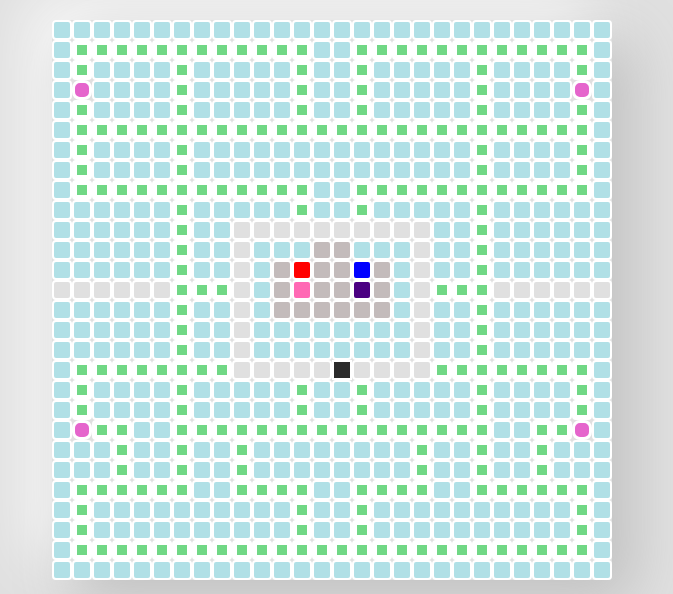
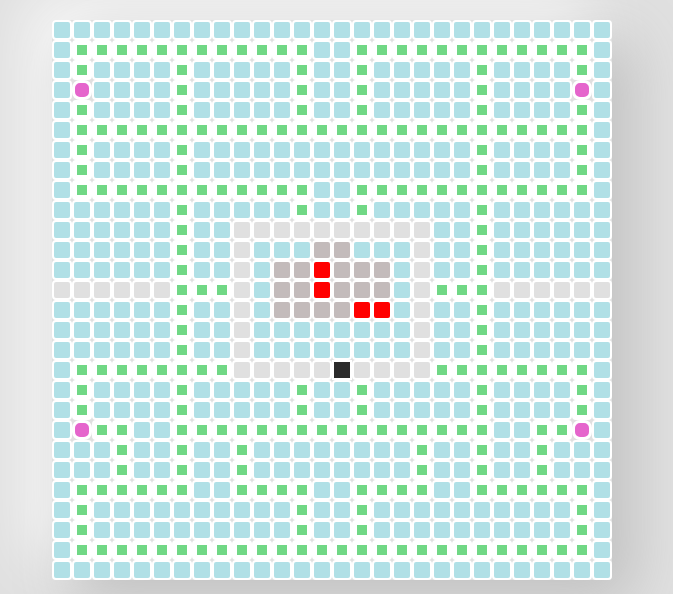
Before and after one commit to Atharane/javascript-pac-man.io, a plain HTML site: page index.html in a window 1280 px wide. Shown: the top 594 px of the page, without its empty margins (308-981 px from the left). Drawn offline with Linux system fonts and the light colour scheme.

Commit message:
add ghost movement logic

```diff
--- a/app.js
+++ b/app.js
@@ -148,8 +148,8 @@ function checkForGameOver() {
 }
 
 function checkForWin() {
-  if (score === 274) {
-    //   ghosts.forEach((ghost) => clearInterval(ghost.timerId));
+  if (score >= 274) {
+    ghosts.forEach((ghost) => clearInterval(ghost.timerId));
     document.removeEventListener("keyup", movePacman);
     setTimeout(function () {
       alert("You have WON!");
@@ -177,10 +177,55 @@ ghosts = [
 ];
 
 ghosts.forEach((ghost) => {
-  squares[ghost.currentIndex].id = ghost.className;
+  squares[ghost.currentIndex].id = ghost.id;
   squares[ghost.currentIndex].classList.add("ghost");
 });
 
 function unScareGhosts() {
   ghosts.forEach((ghost) => (ghost.isScared = false));
 }
+
+function moveGhost(ghost) {
+  const directions = [-1, +1, width, -width];
+  let direction = directions[Math.floor(Math.random() * directions.length)];
+
+  ghost.timerId = setInterval(function () {
+    //if the next square the ghost is going to go to does not have a ghost and does not have a wall
+    if (
+      !squares[ghost.currentIndex + direction].classList.contains("ghost") &&
+      !squares[ghost.currentIndex + direction].classList.contains("wall")
+    ) {
+      //remove the ghosts classes
+      squares[ghost.currentIndex].id = "";
+      squares[ghost.currentIndex].classList.remove("ghost", "scared-ghost");
+
+      //move into that space
+      ghost.currentIndex += direction;
+      squares[ghost.currentIndex].classList.add("ghost");
+      squares.id = ghost.id;
+      //else find a new random direction ot go in
+    } else direction = directions[Math.floor(Math.random() * directions.length)];
+
+    //if the ghost is currently scared
+    if (ghost.isScared) {
+      squares[ghost.currentIndex].classList.add("scared-ghost");
+    }
+
+    //if the ghost is currently scared and pacman is on it
+    if (
+      ghost.isScared &&
+      squares[ghost.currentIndex].classList.contains("pac-man")
+    ) {
+      squares[ghost.currentIndex].classList.remove("ghost", "scared-ghost");
+      squares[ghost.currentIndex].id = "";
+      ghost.currentIndex = ghost.startIndex;
+      score += 100;
+      squares[ghost.currentIndex].classList.add("ghost");
+      squares[ghost.currentIndex].id = ghost.id;
+    }
+    checkForGameOver();
+  }, ghost.speed);
+}
+
+//move the Ghosts randomly
+ghosts.forEach((ghost) => moveGhost(ghost));
--- a/style.css
+++ b/style.css
@@ -43,6 +43,11 @@ body {
   background-color: rgb(195, 187, 187);
 }
 
+.ghost{
+  background-color: red;
+  border-width: 2px !important;
+}
+
 #trumpy {
   background-color: red;
 }
@@ -65,7 +70,7 @@ body {
 }
 
 .scared-ghost {
-  background-color: aquamarine !important;
+  background-color: rgb(6, 114, 237) !important;
 }
 
 h3 {
```
Also changed, not shown: pacman.png (deleted), 1 other file.
